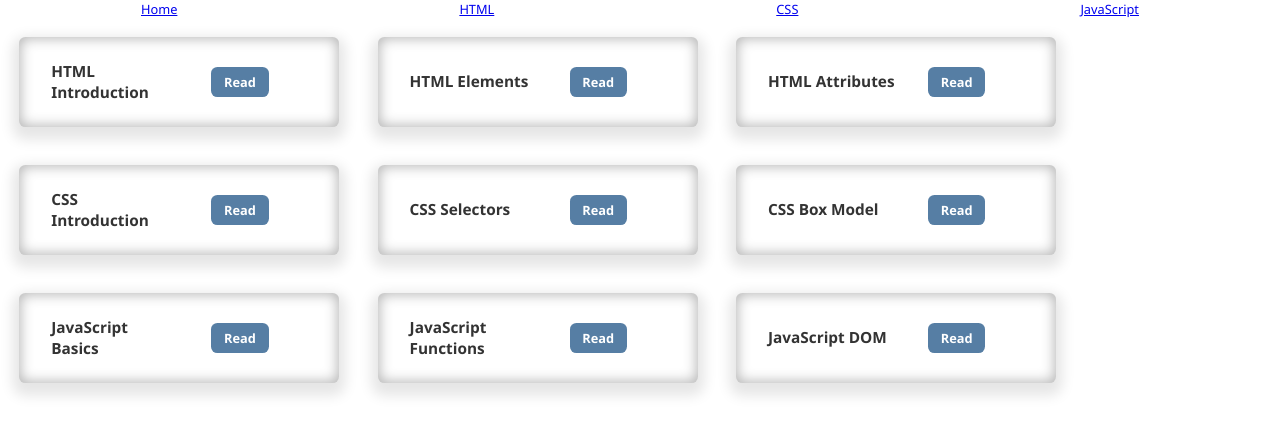
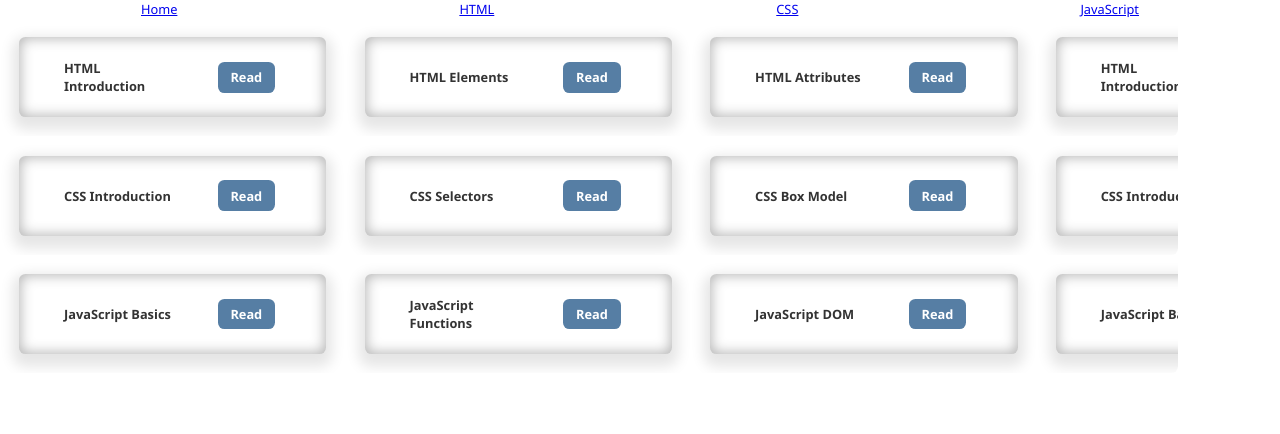
Before and after one commit to jsb-dev/jsb-dev-portfolio, a Vue app: page / in a window 1280 px wide. Shown: the top 434 px of the page. Built offline with nearby package versions, Linux system fonts and the light colour scheme.

Commit message:
Improve layout and sizing algos

```diff
--- a/src/App.vue
+++ b/src/App.vue
@@ -37,5 +37,54 @@ export default {
     height: 100vh;
     overflow: hidden;
     border-radius: 0;
+    border-radius: 2rem;
+  }
+
+::-webkit-scrollbar {
+  width: 10px;
+  height: 10px;
+  border-radius: 2rem;
+}
+
+::-webkit-scrollbar-track {
+  background: #f1f1f1;
+  border-radius: 2rem;
+}
+
+::-webkit-scrollbar-thumb {
+  background: #888;
+  border-radius: 2rem;
+}
+
+::-webkit-scrollbar-thumb:hover {
+  background: #555;
+  border-radius: 2rem;
+}
+
+* {
+  scrollbar-width: thin;
+  scrollbar-color: #3b3a3a #aeaeae;
+}
+
+
+  button {
+    border: none;
+    background: none;
+    cursor: pointer;
+    min-width: 50px;
+    min-height: 20px;
+    font-size: max(1rem, 8pt);
+  }
+
+  p, li {
+    font-size: max(1rem, 8pt);
+  }
+
+  h1 {
+    font-size: max(1.2rem, 11pt);
+  }
+
+  h2 {
+    font-size: max(1rem, 8pt);
   }
 </style>
--- a/src/components/topic-list/TopicCard.vue
+++ b/src/components/topic-list/TopicCard.vue
@@ -1,12 +1,6 @@
-<!-- TopicCard is a component with 'topic' and 'brief' props, which returns a product-card-inspired
-container, displaying the value of props.topic as its header. This component has an 'Open' button
-which, when clicked, invokes its own openModal() implementation. This implementation opens a modal
-in the foreground, featuring the value of props.brief in a small article and a 'Close' button to
-invoke its closeModal() implementation. -->
-
 <template>
   <li>
-    <div class="card">
+    <div :class="cardClass">
       <div class="h2-container">
         <h2 class="card-title">{{ topic }}</h2>
       </div>
@@ -28,9 +22,9 @@ invoke its closeModal() implementation. -->
   </li>
 </template>
 
-
 <script>
-import { ref } from 'vue';
+import { ref, computed } from 'vue';
+import { useStore } from 'vuex';
 
 export default {
   props: {
@@ -44,6 +38,16 @@ export default {
     }
   },
   setup() {
+    const store = useStore();
+    const viewportIsVertical = computed(() => store.state.viewportIsVertical);
+
+    const cardClass = computed(() => {
+      return {
+        card: true,
+        'card-vertical': viewportIsVertical.value
+      };
+    });
+
     const showModal = ref(false);
 
     const openModal = () => {
@@ -57,7 +61,8 @@ export default {
     return {
       showModal,
       openModal,
-      closeModal
+      closeModal,
+      cardClass
     };
   }
 };
@@ -68,13 +73,21 @@ export default {
   overflow: hidden;
   transition: all 0.3s ease;
   box-shadow: inset 0 0 1rem .1rem rgba(0, 0, 0, 0.3), 0 .5rem 1rem .5rem rgba(0, 0, 0, 0.1);
-  height: 7rem;
-  width: 25rem;
+  min-height: 80px;
+  min-width: min(25rem, 24vw);
   position: relative;
   margin: 1.5rem;
   z-index: 1;
   display: flex;
   align-items: center;
+}
+
+.card-vertical {
+  display: flex;
+  align-items: start;
+  flex-direction: column;
+  justify-content: space-evenly;
+  width: 100px;
 }
 
 .card:hover {
@@ -90,7 +103,6 @@ export default {
 }
 
 .card-title {
-  font-size: 1.2rem;
   color: #333;
 }
 
@@ -100,7 +112,6 @@ export default {
   border: none;
   cursor: pointer;
   transition: all 0.3s ease;
-  font-size: 1rem;
   font-weight: 700;
   padding: 0.5rem 1rem;
 }
@@ -115,6 +126,7 @@ export default {
   display: flex;
   justify-content: center;
   align-items: center;
+  border-radius: 0;
   top: 0;
   left: 0;
   right: 0;
@@ -141,7 +153,7 @@ export default {
 }
 
 .h2-container, .card-btn-container {
-  padding-left: 2.5rem;
+  padding-left: 3.5rem;
   width: 50%;
   height: 100%;
   display: flex;
--- a/src/components/topic-list/TopicList.vue
+++ b/src/components/topic-list/TopicList.vue
@@ -1,7 +1,9 @@
 <template>
+  <div :class="{ 'vertical-container': viewportIsVertical, 'horizontal-container': !viewportIsVertical }">
     <ul :class="{ 'vertical-list': viewportIsVertical, 'horizontal-list': !viewportIsVertical }">
       <TopicCard v-for="topic in topicData" :key="topic.id" :topic="topic.topic" :brief="topic.brief" />
     </ul>
+  </div>
 </template>
 
 <script>
@@ -31,19 +33,31 @@
 </script>
 
 <style scoped>
-  ul {
-    list-style: none;
-    padding: 0;
-    margin: 0;
-    display: flex;
-  }
-
 .vertical-list {
   flex-direction: column;
   justify-content: center;
 }
 
 .horizontal-list {
-    justify-content: center;
+  justify-content: space-between;
+}
+
+.vertical-container {
+  overflow-x: hidden; /* Prevents horizontal scrolling */
+  height: 92vh;
+  width: 30vw;
+}
+
+.horizontal-container {
+  overflow-y: hidden; /* Prevents vertical scrolling */
+  width: 92vw;
+}
+
+ul {
+  display: flex;
+  list-style: none;
+  padding: 0;
+  min-width: 150vw;
+  overflow: hidden;
 }
 </style>
--- a/src/data/topic-data.js
+++ b/src/data/topic-data.js
@@ -1,4 +1,19 @@
 export const htmlTopicData = [
+  {
+    topic: 'HTML Introduction',
+    brief:
+      "HTML stands for Hyper Text Markup Language. It's the standard markup language for documents designed to be displayed in a web browser.",
+  },
+  {
+    topic: 'HTML Elements',
+    brief:
+      'HTML elements are the building blocks of HTML pages. They can have attributes, which provide additional information about the element.',
+  },
+  {
+    topic: 'HTML Attributes',
+    brief:
+      "Attributes are used to provide additional information about different elements. For example, the 'src' attribute for the <img> element specifies the path to the image to be displayed.",
+  },
   {
     topic: 'HTML Introduction',
     brief:
@@ -31,6 +46,20 @@ export const cssTopicData = [
     brief:
       'The CSS box model is a layout model that allows designers to place elements in particular locations with specific sizes and spacings.',
   },
+  {
+    topic: 'CSS Introduction',
+    brief:
+      'CSS stands for Cascading Style Sheets. It describes how elements are to be displayed on the webpage.',
+  },
+  {
+    topic: 'CSS Selectors',
+    brief: 'CSS selectors are patterns used to select and style HTML elements.',
+  },
+  {
+    topic: 'CSS Box Model',
+    brief:
+      'The CSS box model is a layout model that allows designers to place elements in particular locations with specific sizes and spacings.',
+  },
 ];
 
 export const jsTopicData = [
@@ -49,4 +78,19 @@ export const jsTopicData = [
     brief:
       'The Document Object Model (DOM) is a programming API for web documents. It represents the structure of a document as a tree of objects.',
   },
+  {
+    topic: 'JavaScript Basics',
+    brief:
+      'JavaScript is a scripting language used to create dynamic content like animations, user interactions, and more.',
+  },
+  {
+    topic: 'JavaScript Functions',
+    brief:
+      'Functions are blocks of reusable code in JavaScript. They allow developers to avoid repeating the same code in different parts of a project.',
+  },
+  {
+    topic: 'JavaScript DOM',
+    brief:
+      'The Document Object Model (DOM) is a programming API for web documents. It represents the structure of a document as a tree of objects.',
+  },
 ];
--- a/src/views/CSSPage.vue
+++ b/src/views/CSSPage.vue
@@ -1,23 +1,90 @@
 <template>
+    <div class="css-page">
+      <h1>CSS Responsive Design</h1>
+
+      <!-- Responsive Design Features Section -->
       <section>
-        <h1>
-            CSS Page
-        </h1>
+        <h2>Responsive Design Features</h2>
+        <ul>
+          <li>Fluid Layouts: Using percentages instead of fixed units.</li>
+          <li>Flexible Images: Scaling images to save bandwidth and fit their containing elements.</li>
+          <li>Media Queries: Applying styles based on device characteristics.</li>
+          <li>Viewport: Setting the viewport to scale and control the layout on all browsing devices.</li>
+          <li>Responsive Typography: Adjusting font sizes based on the viewing environment.</li>
+        </ul>
       </section>
+
+      <!-- Media Queries Section -->
+      <section>
+        <h2>Media Queries</h2>
+        <p>
+          Media queries enable the conditional application of styles based on the device characteristics, such as its width, height, orientation, or even resolution.
+        </p>
+        <code>
+          @media only screen and (max-width: 600px) {
+            body {
+              background-color: lightblue;
+            }
+          }
+        </code>
+      </section>
+
+      <!-- Responsive Layouts Section -->
+      <section>
+        <h2>Responsive Layouts</h2>
+
+        <!-- Grid -->
+        <h3>Grid</h3>
+        <p>
+          CSS Grid layout allows for creating complex responsive designs with a clean and concise syntax.
+        </p>
+        <code>
+          .grid-container {
+            display: grid;
+            grid-template-columns: repeat(auto-fill, minmax(200px, 1fr));
+          }
+        </code>
+
+        <!-- Flexbox -->
+        <h3>Flexbox</h3>
+        <p>
+          Flexbox is a layout model that allows items in a container to be dynamically arranged depending on screen size.
+        </p>
+        <code>
+          .flex-container {
+            display: flex;
+            flex-wrap: wrap;
+          }
+        </code>
+      </section>
+    </div>
   </template>
 
   <script>
   export default {
     name: 'CSSPage'
-};
-
-
+  }
   </script>
 
   <style scoped>
-section {
-    width: 100vw;
-    height: 100vh;
-    overflow: hidden;
+  .css-page {
+    font-family: Arial, sans-serif;
+    padding: 20px;
+  }
+
+  h1, h2, h3 {
+    color: #333;
+  }
+
+  ul {
+    list-style-type: disc;
+    margin-left: 20px;
+  }
+
+  code {
+    background-color: #f5f5f5;
+    padding: 5px 10px;
+    display: block;
+    margin: 10px 0;
   }
   </style>
--- a/src/views/HomePage.vue
+++ b/src/views/HomePage.vue
@@ -62,7 +62,7 @@ setup() {
       return {
         ...baseStyles,
         flexWrap: 'none',
-        flexDirection: 'column',
+        flexDirection: 'row',
       };
     } else {
       return {
@@ -83,9 +83,10 @@ setup() {
 </script>
 
 <style scoped>
+
 #home-page {
   width: 100vw;
   height: 100vh;
-  overflow: hidden;
+  overflow: scroll;
 }
 </style>
```
Lines whose indentation alone changed are shown as unchanged.
